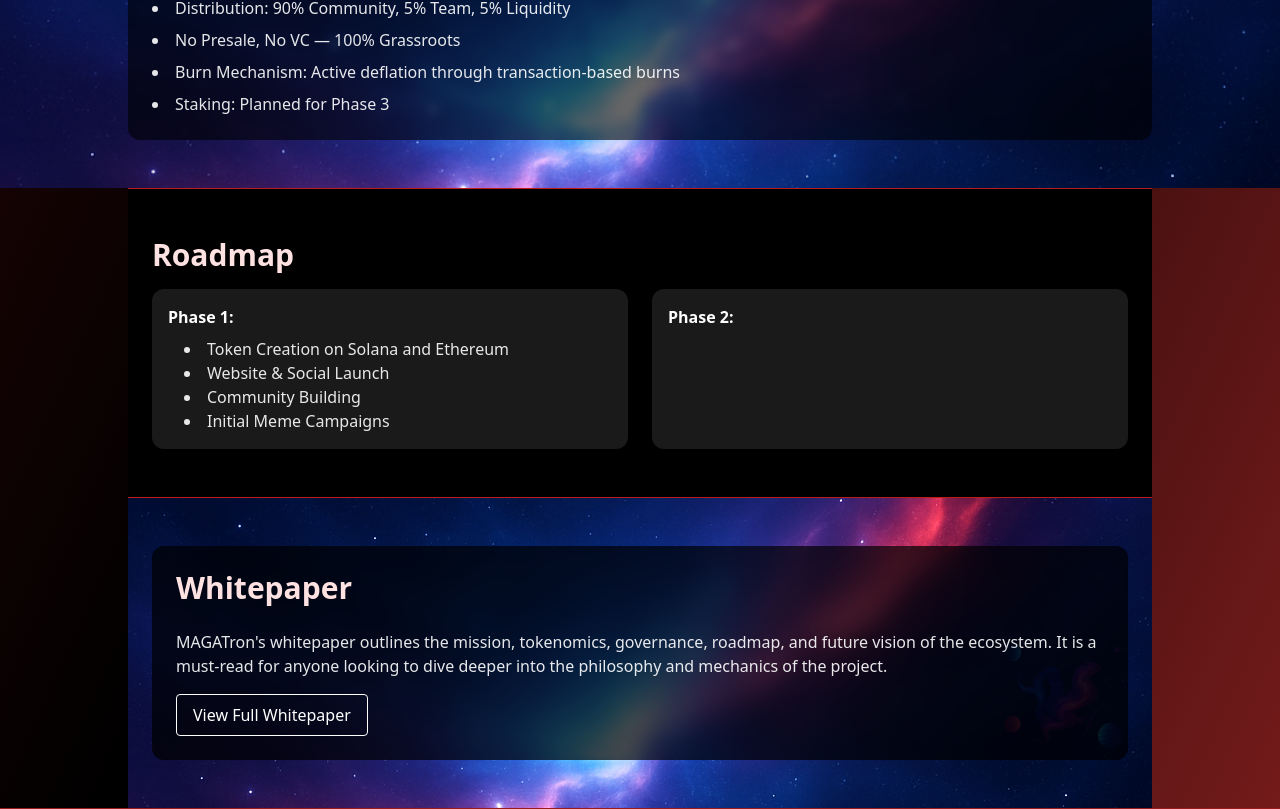
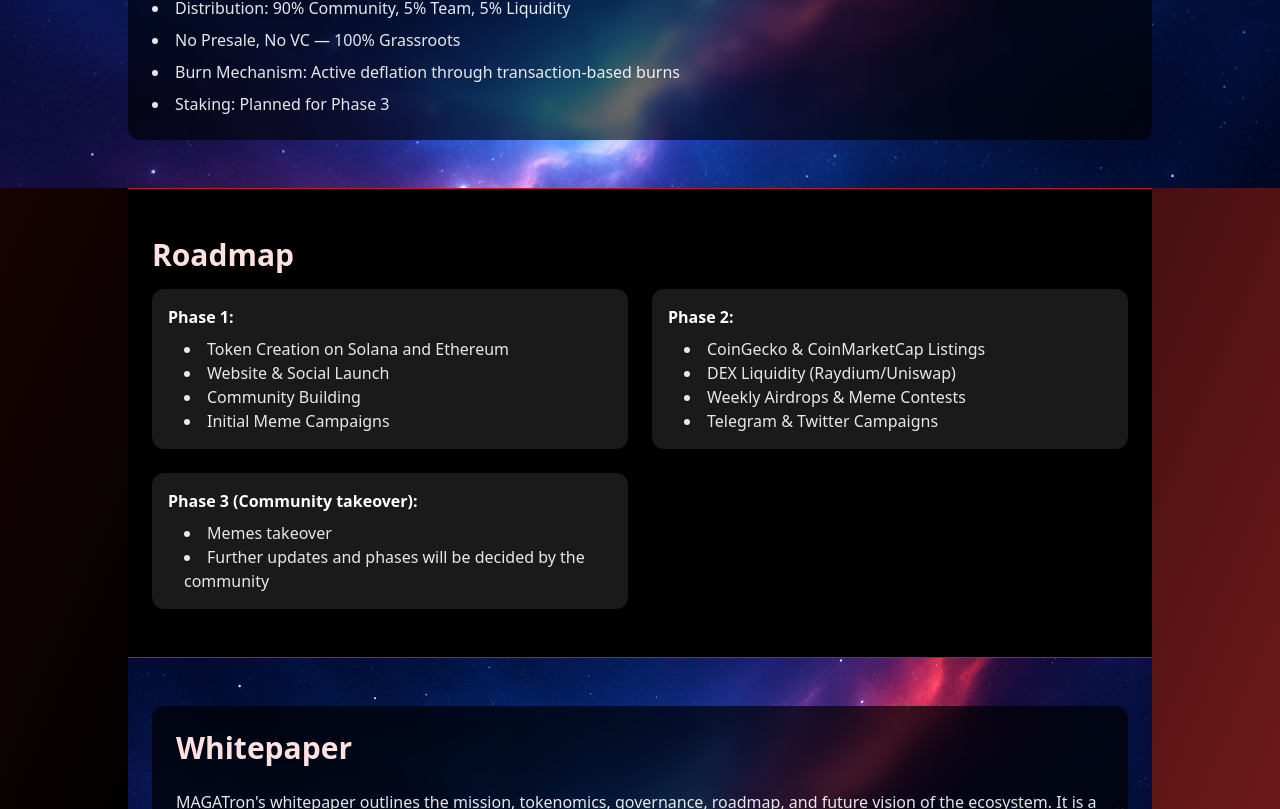
Before and after one commit to MrDonaldTrump-lab/magatron-website, a Next.js app in the folder magatron-site/: page / in a window 1280 px wide. Shown: the part 1802-2611 px from the top of the page. Built offline with nearby package versions, Linux system fonts and the light colour scheme.

Commit message:
Update index.js

```diff
--- a/magatron-site/pages/index.js
+++ b/magatron-site/pages/index.js
@@ -62,7 +62,7 @@ export default function Home() {
       <motion.section variants={fadeIn} initial="hidden" whileInView="show" viewport={{ once: true }} className="relative z-10 px-6 py-12 max-w-5xl mx-auto bg-black border-t border-red-700">
         <h2 className="text-3xl font-bold mb-4 text-red-100">Roadmap</h2>
         <div className="grid md:grid-cols-2 gap-6">
-          {["Phase 1", "Phase 2"].map((phase, i) => (
+          {["Phase 1", "Phase 2", "Phase 3 (Community takeover)"].map((phase, i) => (
             <div key={i} className="bg-white/10 backdrop-blur-md p-4 rounded-xl">
               <strong>{phase}:</strong>
               <ul className="list-disc list-inside ml-4 mt-2 text-white/90">
@@ -73,18 +73,16 @@ export default function Home() {
                   "Initial Meme Campaigns",
                 ].map((item, idx) => <li key={idx}>{item}</li>)}
 
-                {phase === "Phase 2 (After phase 2 community will drive, any updates or just keep pure meme based ecosystem" && [
+                {phase === "Phase 2" && [
                   "CoinGecko & CoinMarketCap Listings",
                   "DEX Liquidity (Raydium/Uniswap)",
                   "Weekly Airdrops & Meme Contests",
                   "Telegram & Twitter Campaigns",
                 ].map((item, idx) => <li key={idx}>{item}</li>)}
 
-                {phase === "Phase 3 (Community takeover from here)" && [
-                  "Staking Platform Launch",
-                  "DAO Governance Voting",
-                  "NFT Collection: MAGATron Avatars",
-                  "GameFi Exploration",
+                {phase === "Phase 3 (Community takeover)" && [
+                  "Memes takeover",
+                  "Further updates and phases will be decided by the community"
                 ].map((item, idx) => <li key={idx}>{item}</li>)}
 
                 {phase === "Phase 4 (Roadmap updates will be community driven)" && [
```
